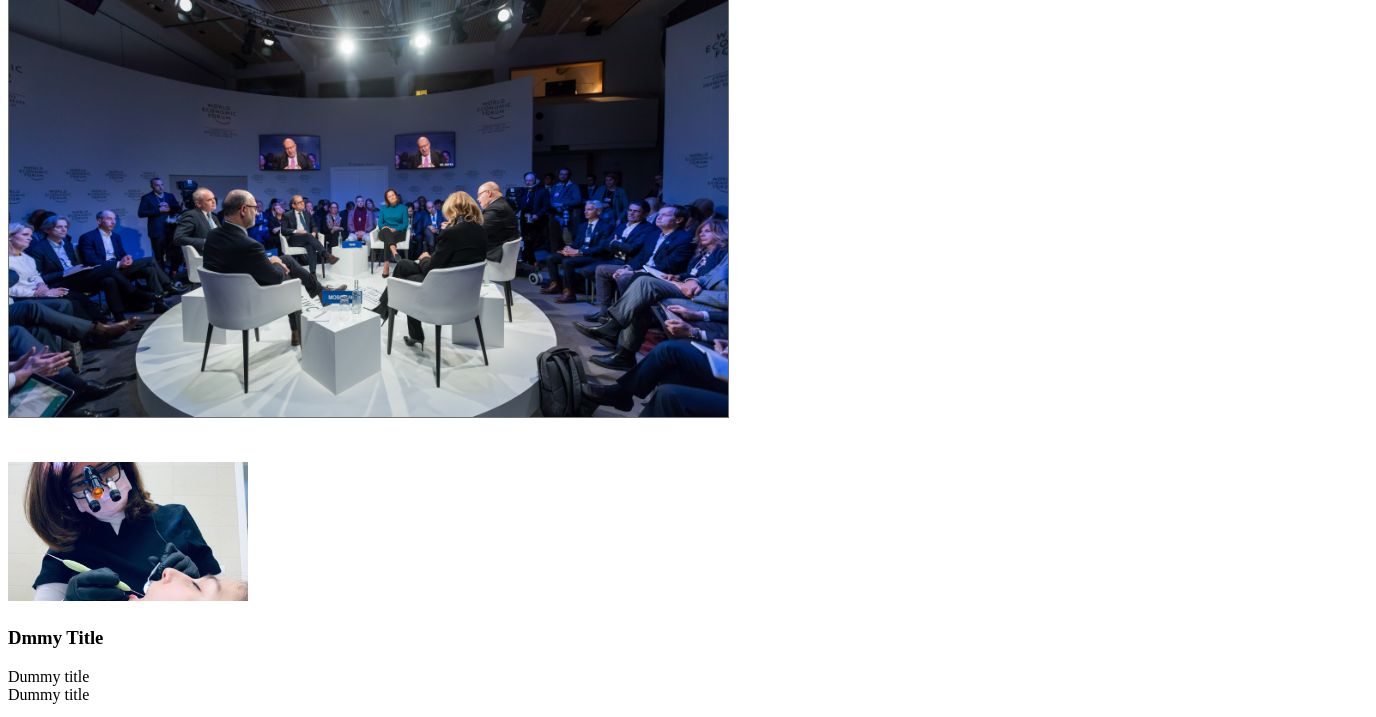
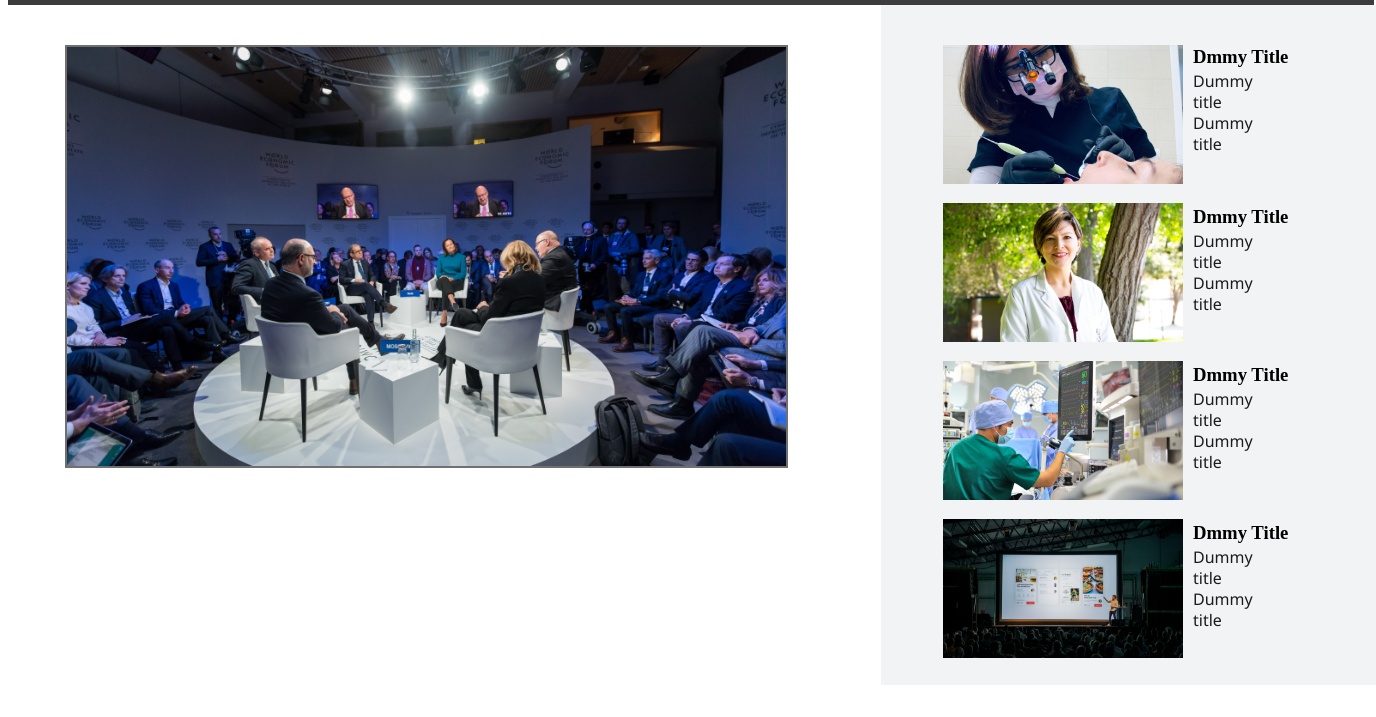
Before and after one commit to aniksahaaorno/project-1, a plain HTML site: page index.html in a window 1280 px wide. Shown: the part 91-808 px from the top of the page, 1376 px wide, since content can reach past the window. Drawn offline with Linux system fonts and the light colour scheme; the site is published under a folder, as on GitHub Pages, so addresses that start at the root find nothing; files whose address does not match are found by name.

Commit message:
problemsolve

```diff
--- a/index.html
+++ b/index.html
@@ -4,7 +4,7 @@
     <meta charset="UTF-8">
     <meta name="viewport" content="width=device-width, initial-scale=1.0">
     <title>Document</title>
-    <link rel="stylesheet" href="/style.css">
+    <link href="./style.css" rel="stylesheet"  type="text/css"/>
 
     <link rel="stylesheet" href="https://cdnjs.cloudflare.com/ajax/libs/font-awesome/4.7.0/css/font-awesome.min.css">
 
@@ -25,9 +25,6 @@
                 <section>
                      <div>
                             <img class="sectionImg" src="images/evangeline-shaw-nwLTVwb7DbU-unsplash.png" alt="">
-                     </div>
-                     <div class="">
-
                      </div>
                 </section>
 
```
